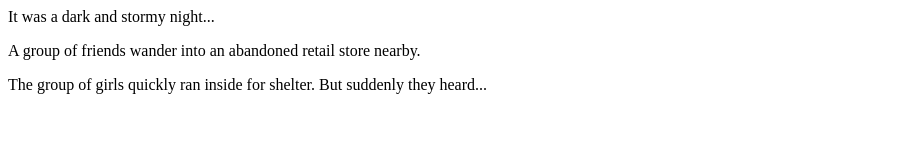
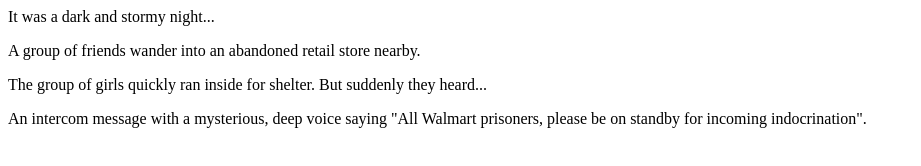
Before and after one commit to kvenerable/firesidestory, a plain HTML site: page index.html in a window 1280 px wide. Shown: the whole page, without its empty margins (0-921 px from the left). Drawn offline with Linux system fonts and the light colour scheme.

Commit message:
fourth line of story

```diff
--- a/index.html
+++ b/index.html
@@ -2,6 +2,7 @@
   <body>
     <p>It was a dark and stormy night...</p>
     <p>A group of friends wander into an abandoned retail store nearby.</p>
-	<p>The group of girls quickly ran inside for shelter. But suddenly they heard...</p>
+    <p>The group of girls quickly ran inside for shelter. But suddenly they heard...</p>
+    <p>An intercom message with a mysterious, deep voice saying "All Walmart prisoners, please be on standby for incoming indocrination".</p>
   </body>
 </html>
```
